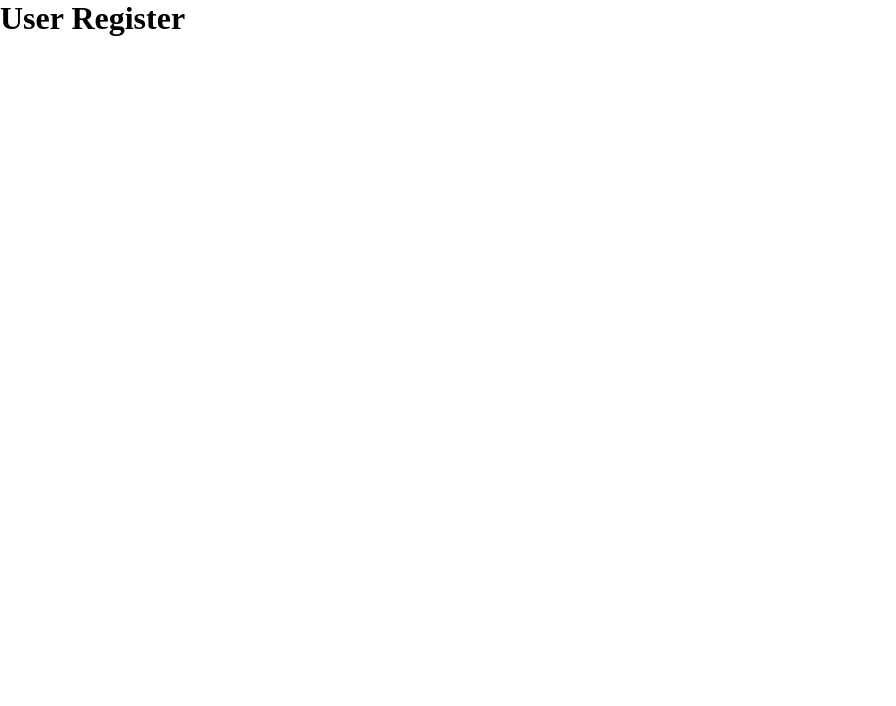
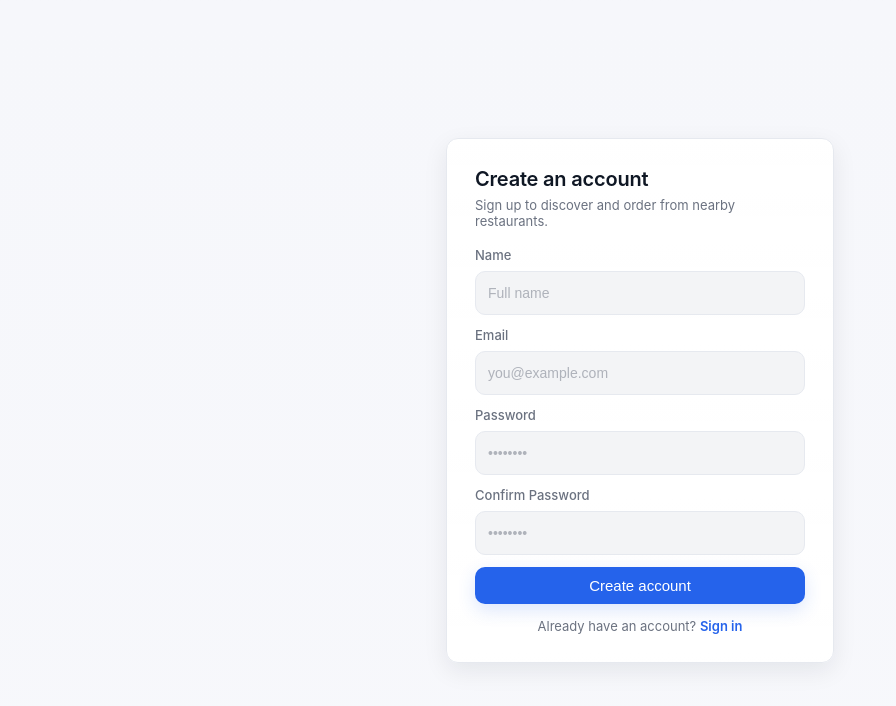
Before and after one commit to Anushkaa-80/foodieverse, a React app in the folder zomato-app/frontend/: page /user/register in a window 1280 px wide. Shown: the top 706 px of the page, without its empty margins (0-896 px from the left). Built offline with nearby package versions, Linux system fonts and the light colour scheme; the HTML template or start-up script is replaced by a standard one.

Commit message:
Add authentication pages and update routing for user and partner login/register

```diff
--- a/zomato-app/frontend/src/App.css
+++ b/zomato-app/frontend/src/App.css
@@ -1,10 +1,168 @@
-*{
-  margin: 0%;
-  padding: 0%;
+@import './variables.css';
+
+* {
   box-sizing: border-box;
 }
-html,body{
+
+html, body, #root {
   height: 100%;
+}
+
+body {
+  margin: 0;
+  font-family: Inter, ui-sans-serif, system-ui, -apple-system, "Segoe UI", Roboto, "Helvetica Neue", Arial;
+  background: linear-gradient(
+    180deg,
+    var(--bg),
+    color-mix(in srgb, var(--bg) 90%, transparent)
+  );
+  color: var(--text);
+  -webkit-font-smoothing: antialiased;
+  -moz-osx-font-smoothing: grayscale;
+  transition: background 200ms ease, color 200ms ease;
+  display: flex;
+  align-items: center;
+  justify-content: center;
+}
+
+/* Page layout */
+.auth-page {
+  min-height: 100vh;
   width: 100%;
+  display: grid;
+  place-items: center;
+  padding: 40px 20px;
+}
 
+/* Card */
+.auth-card {
+  width: 420px;
+  max-width: calc(100% - 32px);
+  background: linear-gradient(
+    180deg,
+    var(--card-bg),
+    color-mix(in srgb, var(--card-bg) 96%, transparent)
+  );
+  border-radius: var(--radius);
+  padding: 28px;
+  box-shadow: var(--shadow);
+  border: 1px solid var(--input-border);
+  -webkit-backdrop-filter: blur(6px) saturate(1.2);
+  backdrop-filter: blur(6px) saturate(1.2); /* ✅ Fixed */
+  transition:
+    transform 160ms ease,
+    box-shadow 160ms ease,
+    background 160ms ease;
 }
+
+.auth-card:focus-within {
+  transform: translateY(-2px);
+  box-shadow: 0 14px 40px rgba(10, 14, 21, 0.12);
+}
+
+/* Header */
+.auth-title {
+  margin: 0 0 6px 0;
+  font-size: 20px;
+  font-weight: 600;
+  letter-spacing: -0.2px;
+}
+
+.auth-sub {
+  margin: 0 0 18px 0;
+  font-size: 13px;
+  color: var(--muted);
+}
+
+/* Form */
+.auth-form {
+  display: grid;
+  gap: 12px;
+  margin-bottom: 14px;
+}
+
+.form-row {
+  display: flex;
+  flex-direction: column;
+  gap: 8px;
+  font-size: 13px;
+  color: var(--muted);
+}
+
+.form-row span {
+  font-weight: 500;
+  color: var(--muted);
+}
+
+input[type="text"],
+input[type="email"],
+input[type="password"],
+input[type="tel"] {
+  height: 44px;
+  padding: 10px 12px;
+  border-radius: 10px;
+  border: 1px solid var(--input-border);
+  background: var(--input-bg);
+  color: var(--text);
+  outline: none;
+  transition: box-shadow 120ms ease, border-color 120ms ease, background 120ms ease;
+  font-size: 14px;
+}
+
+input::placeholder {
+  color: color-mix(in srgb, var(--muted) 50%, transparent);
+}
+
+input:focus {
+  box-shadow: 0 4px 14px rgba(37, 99, 235, 0.12);
+  border-color: color-mix(in srgb, var(--accent) 90%, transparent);
+}
+
+/* Button */
+.btn {
+  display: inline-flex;
+  align-items: center;
+  justify-content: center;
+  gap: 8px;
+  padding: 10px 14px;
+  font-size: 15px;
+  border-radius: 10px;
+  cursor: pointer;
+  border: none;
+  transition: transform 120ms ease, box-shadow 120ms ease;
+}
+
+.btn-primary {
+  background: var(--accent);
+  color: var(--accent-foreground);
+  box-shadow: 0 6px 18px color-mix(in srgb, var(--accent) 16%, transparent);
+}
+
+.btn-primary:active {
+  transform: translateY(1px);
+}
+
+/* Footer note */
+.auth-foot {
+  font-size: 13px;
+  color: var(--muted);
+  text-align: center;
+}
+
+.auth-foot a {
+  color: var(--accent);
+  text-decoration: none;
+  font-weight: 600;
+}
+
+/* Responsive */
+@media (max-width: 480px) {
+  .auth-card {
+    padding: 20px;
+    border-radius: 14px;
+  }
+
+  .auth-title {
+    font-size: 18px;
+  }
+}
--- /dev/null
+++ b/zomato-app/frontend/src/pages/PartnerLogin.jsx
@@ -0,0 +1,33 @@
+import React from 'react'
+import '..src/App.css'
+
+const PartnerLogin = () => {
+  return (
+    <div className="auth-page">
+      <div className="auth-card">
+        <h2 className="auth-title">Partner sign in</h2>
+        <p className="auth-sub">Access your restaurant dashboard.</p>
+
+        <form className="auth-form" onSubmit={(e) => e.preventDefault()}>
+          <label className="form-row">
+            <span>Email</span>
+            <input type="email" placeholder="you@restaurant.com" />
+          </label>
+
+          <label className="form-row">
+            <span>Password</span>
+            <input type="password" placeholder="••••••••" />
+          </label>
+
+          <button className="btn btn-primary" type="submit">Sign in</button>
+        </form>
+
+        <div className="auth-foot">
+          Need an account? <a href="/food-partner/register">Register</a>
+        </div>
+      </div>
+    </div>
+  )
+}
+
+export default PartnerLogin
--- /dev/null
+++ b/zomato-app/frontend/src/pages/PartnerRegister.jsx
@@ -0,0 +1,48 @@
+import React from 'react'
+import '..src/App.css'
+
+const PartnerRegister = () => {
+  return (
+    <div className="auth-page">
+      <div className="auth-card">
+        <h2 className="auth-title">Partner sign up</h2>
+        <p className="auth-sub">Create an account to manage your restaurant and orders.</p>
+
+        <form className="auth-form" onSubmit={(e) => e.preventDefault()}>
+          <label className="form-row">
+            <span>Restaurant name</span>
+            <input type="text" placeholder="Restaurant or business name" />
+          </label>
+
+          <label className="form-row">
+            <span>Owner name</span>
+            <input type="text" placeholder="Owner full name" />
+          </label>
+
+          <label className="form-row">
+            <span>Phone</span>
+            <input type="tel" placeholder="+1 555 555 555" />
+          </label>
+
+          <label className="form-row">
+            <span>Email</span>
+            <input type="email" placeholder="you@restaurant.com" />
+          </label>
+
+          <label className="form-row">
+            <span>Password</span>
+            <input type="password" placeholder="••••••••" />
+          </label>
+
+          <button className="btn btn-primary" type="submit">Create partner account</button>
+        </form>
+
+        <div className="auth-foot">
+          Already partnered? <a href="/food-partner/login">Sign in</a>
+        </div>
+      </div>
+    </div>
+  )
+}
+
+export default PartnerRegister
--- /dev/null
+++ b/zomato-app/frontend/src/pages/UserLogin.jsx
@@ -0,0 +1,33 @@
+import React from 'react'
+import '..src/App.css'
+
+const UserLogin = () => {
+  return (
+    <div className="auth-page">
+      <div className="auth-card">
+        <h2 className="auth-title">Welcome back</h2>
+        <p className="auth-sub">Sign in to continue ordering.</p>
+
+        <form className="auth-form" onSubmit={(e) => e.preventDefault()}>
+          <label className="form-row">
+            <span>Email</span>
+            <input type="email" placeholder="you@example.com" />
+          </label>
+
+          <label className="form-row">
+            <span>Password</span>
+            <input type="password" placeholder="••••••••" />
+          </label>
+
+          <button className="btn btn-primary" type="submit">Sign in</button>
+        </form>
+
+        <div className="auth-foot">
+          New here? <a href="/user/register">Create an account</a>
+        </div>
+      </div>
+    </div>
+  )
+}
+
+export default UserLogin
--- /dev/null
+++ b/zomato-app/frontend/src/pages/UserRegister.jsx
@@ -0,0 +1,43 @@
+import React from 'react'
+import '..src/App.css'
+
+const UserRegister = () => {
+  return (
+    <div className="auth-page">
+      <div className="auth-card">
+        <h2 className="auth-title">Create an account</h2>
+        <p className="auth-sub">Sign up to discover and order from nearby restaurants.</p>
+
+        <form className="auth-form" onSubmit={(e) => e.preventDefault()}>
+          <label className="form-row">
+            <span>Name</span>
+            <input type="text" placeholder="Full name" />
+          </label>
+
+          <label className="form-row">
+            <span>Email</span>
+            <input type="email" placeholder="you@example.com" />
+          </label>
+
+          <label className="form-row">
+            <span>Password</span>
+            <input type="password" placeholder="••••••••" />
+          </label>
+
+          <label className="form-row">
+            <span>Confirm Password</span>
+            <input type="password" placeholder="••••••••" />
+          </label>
+
+          <button className="btn btn-primary" type="submit">Create account</button>
+        </form>
+
+        <div className="auth-foot">
+          Already have an account? <a href="/user/login">Sign in</a>
+        </div>
+      </div>
+    </div>
+  )
+}
+
+export default UserRegister
--- a/zomato-app/frontend/src/routes/AppRoutes.jsx
+++ b/zomato-app/frontend/src/routes/AppRoutes.jsx
@@ -1,16 +1,20 @@
 import React from 'react'
-import{BrowserRouter as Router, Route, Routes} from 'react-router-dom';
+import { BrowserRouter as Router, Route, Routes } from 'react-router-dom'
+import UserRegister from '../pages/UserRegister'
+import UserLogin from '../pages/UserLogin'
+import PartnerRegister from '../pages/PartnerRegister'
+import PartnerLogin from '../pages/PartnerLogin'
 
 const AppRoutes = () => {
   return (
-      <Router>
-        <Routes>
-            <Route path ="/user/register" element ={<h1>User Register</h1>}/>
-            <Route path="/user/login" element={<h1>User Login</h1>}/>
-            <Route path="/food-partner/register" element={<h1>Food Partner Register</h1>}/>
-            <Route path ="/food-partner/login" element={<h1>Food Partner Login</h1>}/>
-        </Routes>
-      </Router>
+    <Router>
+      <Routes>
+        <Route path="/user/register" element={<UserRegister />} />
+        <Route path="/user/login" element={<UserLogin />} />
+        <Route path="/food-partner/register" element={<PartnerRegister />} />
+        <Route path="/food-partner/login" element={<PartnerLogin />} />
+      </Routes>
+    </Router>
   )
 }
 
--- /dev/null
+++ b/zomato-app/frontend/src/variables.css
@@ -0,0 +1,31 @@
+:root {
+  /* Light theme */
+  --bg: #f6f7fb;
+  --card-bg: #ffffff;
+  --text: #0f1724;
+  --muted: #6b7280;
+  --accent: #2563eb;
+  --accent-foreground: #ffffff;
+  --input-bg: #f3f4f6;
+  --input-border: #e6e9ef;
+  --glass: rgba(255,255,255,0.6);
+  --shadow: 0 8px 24px rgba(16,24,40,0.08);
+  --radius: 12px;
+}
+
+/* Dark theme overrides via system preference */
+@media (prefers-color-scheme: dark) {
+  :root {
+    --bg: #0b1220;
+    --card-bg: rgba(10,14,21,0.6);
+    --text: #e6eef8;
+    --muted: #93a4c0;
+    --accent: #3b82f6;
+    --accent-foreground: #0b1220;
+    --input-bg: rgba(255,255,255,0.03);
+    --input-border: rgba(255,255,255,0.06);
+    --glass: rgba(255,255,255,0.03);
+    --shadow: 0 10px 30px rgba(2,6,23,0.6);
+    --radius: 12px;
+  }
+}
```
